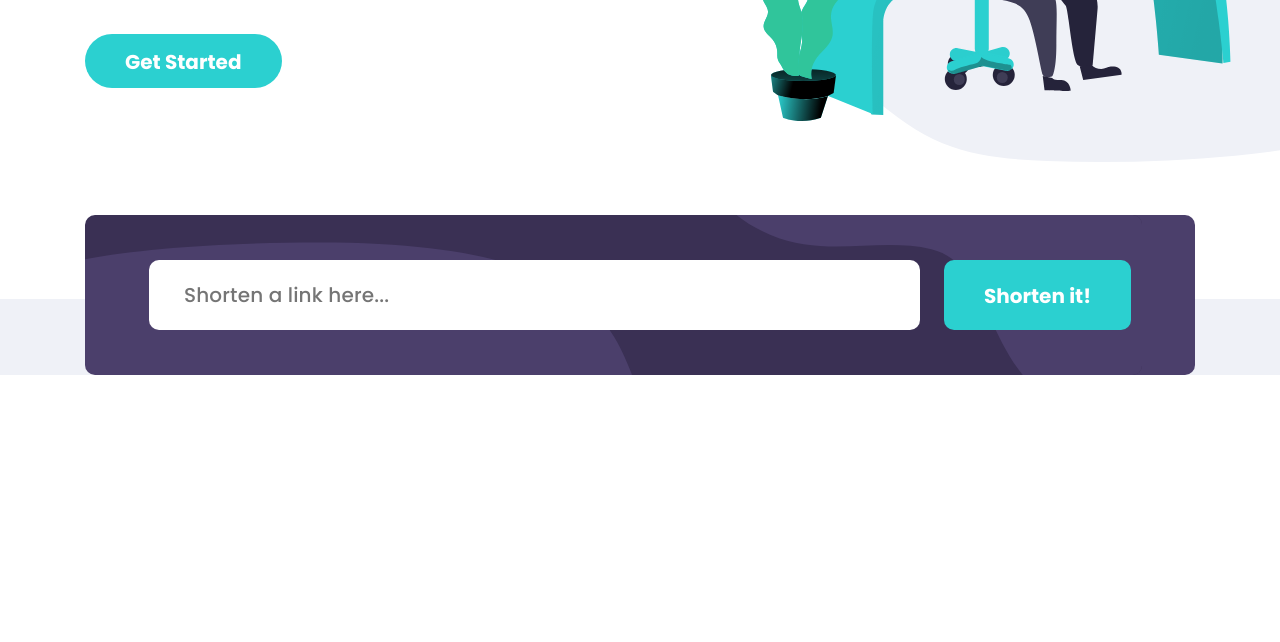
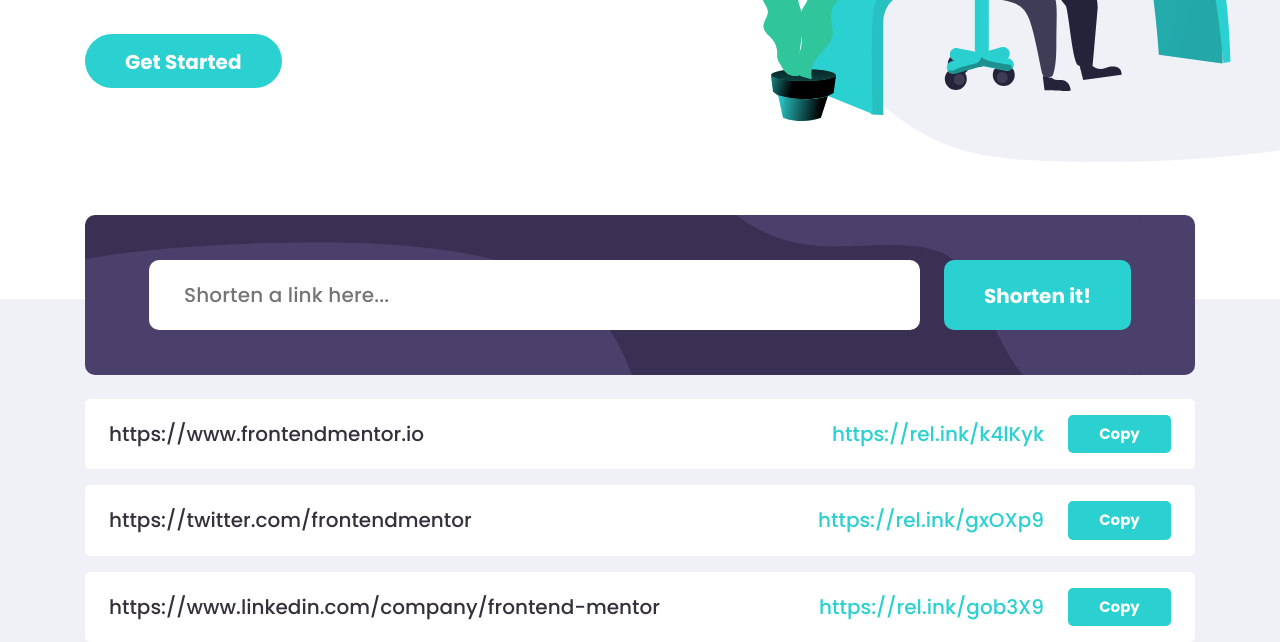
Before and after one commit to FrontEnd-learner/shortly, a plain HTML site: page index.html in a window 1280 px wide. Shown: the part 489-1131 px from the top of the page. Before the commit the page ends 864 px from the top, so only its background shows below. Drawn offline with Linux system fonts and the light colour scheme.

Commit message:
Add shortener results

```diff
--- a/css/style.css
+++ b/css/style.css
@@ -111,10 +111,10 @@
 .button--big{
     padding: 18px 40px 16px;
 }
-.button--restangle{
+.button--rectangle{
     border-radius: 5px;
 }
-.button--restangle-big{
+.button--rectangle-big{
     border-radius: 10px;
 }
 
@@ -245,11 +245,10 @@
 .index-url-shortener-features-wrapper__url-shortener {
     margin-top: -84px;
 }
-/* .url-shortener {
-} */
 .url-shortener__form {
     display: flex;
     padding: 45px 64px;
+    margin-bottom: 24px;
     border-radius: 10px;
     background-color: #4b3f6b;
     background-image: url(../img/form-bg.svg);
@@ -295,6 +294,39 @@
 }
 
 
+ /* URL-SHORTENER__RESULTS */
+.url-shortener__results{
+    font-size: 20px;
+    line-height: 36px;
+}
+.url-shortener__result {
+    display: flex;
+    align-items: center;
+    padding: 16px 24px;
+    border-radius: 5px;
+    font-weight: 500;
+    background-color: #fff;
+    color: var(--text-color-dark);
+}
+.url-shortener__result:not(:last-child){
+    margin-bottom: 16px;
+}
+.url-shortener__original-link {
+    width: 100%;
+    margin-right: 24px;
+    white-space: nowrap;
+    overflow: hidden;
+    text-overflow: ellipsis;  /*matn ko'payganda ko'rinmaslik uchun*/
+}
+.url-shortener__short-link {
+    margin-right: 24px;
+    color: var(--accent-color);
+}
+.url-shortener__copy-button{
+    min-width: 103px;
+}
+
+
 
 
 @media /* only for retina displays */
--- a/index.html
+++ b/index.html
@@ -62,11 +62,32 @@
                             <input class="url-shortener__input" type="url" name="url" placeholder="Shorten a link here..." aria-label="URL input" required>
                             <div class="url-shortener__error-msg">Please add a link</div>
                         </div>
-                        <button class="url-shortener__submit button button--restangle-big" type="submit">Shorten it!</button>
+                        <button class="url-shortener__submit button button--rectangle-big" type="submit">Shorten it!</button>
                     </form>
+
+                    <!-- URL-SHORTENER__RESULTS -->
+                    <div class="url-shortener__results">
+                        <div class="url-shortener__result">
+                            <div class="url-shortener__original-link" >https://www.frontendmentor.io</div>
+                            <a class="url-shortener__short-link" href="#" target="_blank">https://rel.ink/k4lKyk</a>
+                            <button class="url-shortener__copy-button button button--rectangle button--small" type="button">Copy</button>
+                        </div>
+                        <div class="url-shortener__result">
+                            <div class="url-shortener__original-link" >https://twitter.com/frontendmentor</div>
+                            <a class="url-shortener__short-link" href="#" target="_blank">https://rel.ink/gxOXp9</a>
+                            <button class="url-shortener__copy-button button button--rectangle button--small" type="button">Copy</button>
+                        </div>
+                        <div class="url-shortener__result">
+                            <div class="url-shortener__original-link" >https://www.linkedin.com/company/frontend-mentor</div>
+                            <a class="url-shortener__short-link" href="#" target="_blank">https://rel.ink/gob3X9</a>
+                            <button class="url-shortener__copy-button button button--rectangle button--small" type="button">Copy</button>
+                        </div>
+                    </div>
                 </div>
             </section>
         </div>
+
+        <!-- INDEX-FEATURES -->
     </div>
 
     <script src="js/main.js"></script>
```
